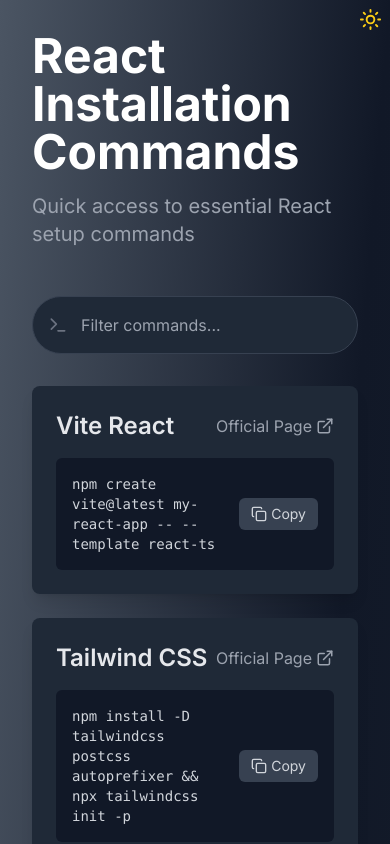
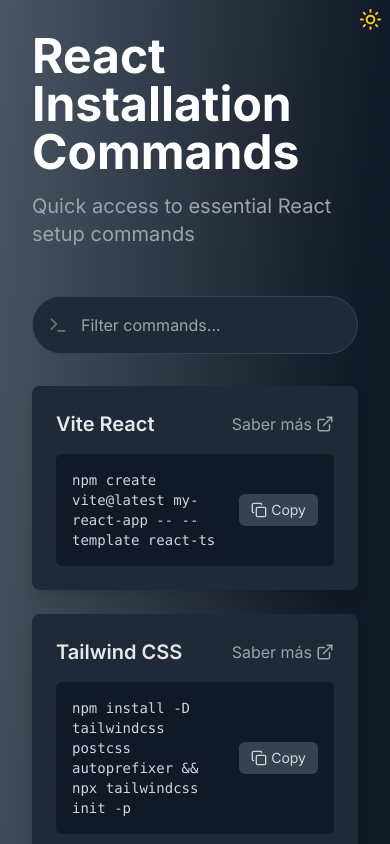
Before and after one commit to amanso23/react-basic-installation-commands, a React (Vite) app: page / in a window 390 px wide. Shown: the top 844 px of the page. Built offline with nearby package versions, Linux system fonts and the light colour scheme.

Commit message:
responsive

```diff
--- a/src/components/EditableCard.tsx
+++ b/src/components/EditableCard.tsx
@@ -49,16 +49,16 @@
       onMouseLeave={() => setShowTooltip(false)}
     >
       <div className="flex justify-between items-center mb-4">
-        <h2 className={`text-2xl font-semibold ${isDarkMode ? 'text-gray-200' : 'text-gray-800'}`}>
+        <h2 className={`text-xl md:text-2xl font-semibold  ${isDarkMode ? 'text-gray-200' : 'text-gray-800'}`}>
           {name}
         </h2>
         <a
           href={link}
           target="_blank"
           rel="noopener noreferrer"
-          className={`${isDarkMode ? 'text-gray-400 hover:text-gray-200' : 'text-gray-600 hover:text-gray-800'} flex items-center transition-colors duration-200`}
+          className={`${isDarkMode ? 'text-gray-400 hover:text-gray-200' : 'text-gray-600 hover:text-gray-800'} flex items-center transition-colors duration-200  whitespace-nowrap`}
         >
-          Official Page <ExternalLink className="ml-1" size={18} />
+          Saber más <ExternalLink className="ml-1" size={18} />
         </a>
       </div>
       <div className={`${isDarkMode ? 'bg-gray-900' : 'bg-gray-100'} p-4 rounded-md flex justify-between items-center overflow-x-auto`}>
```
